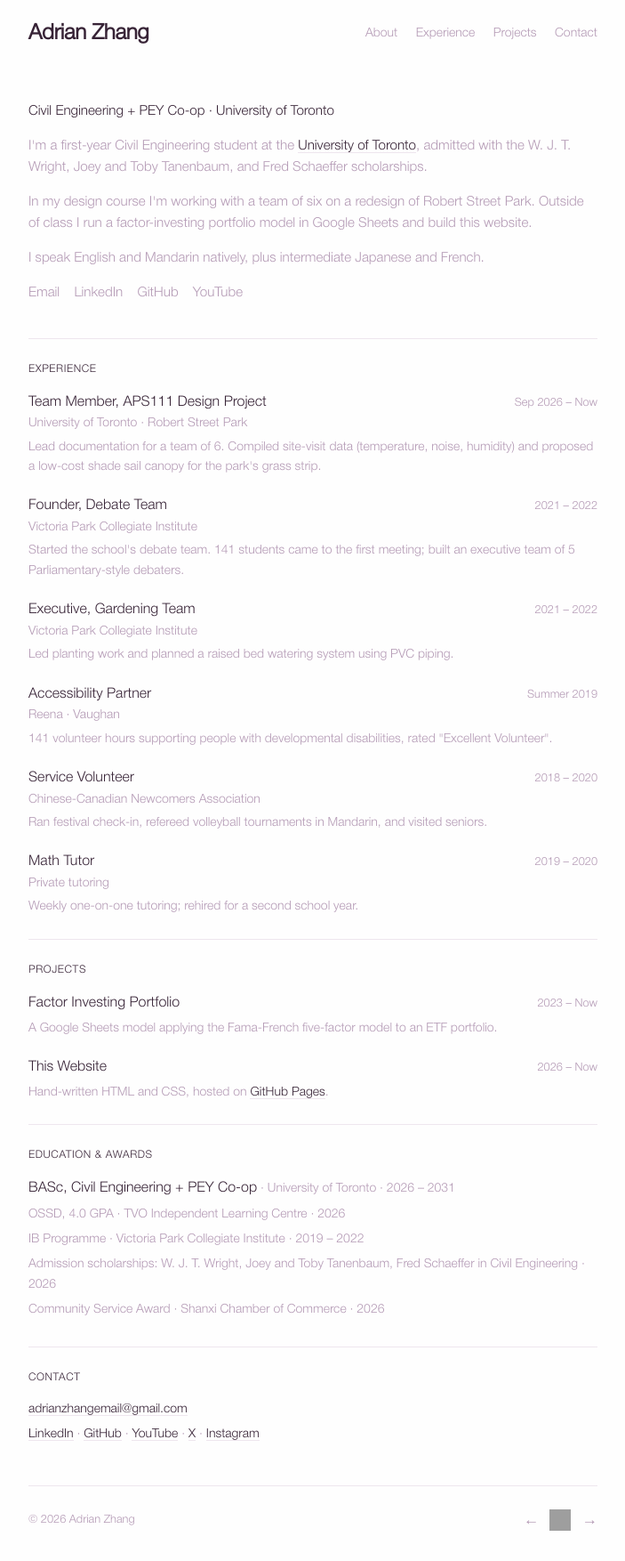
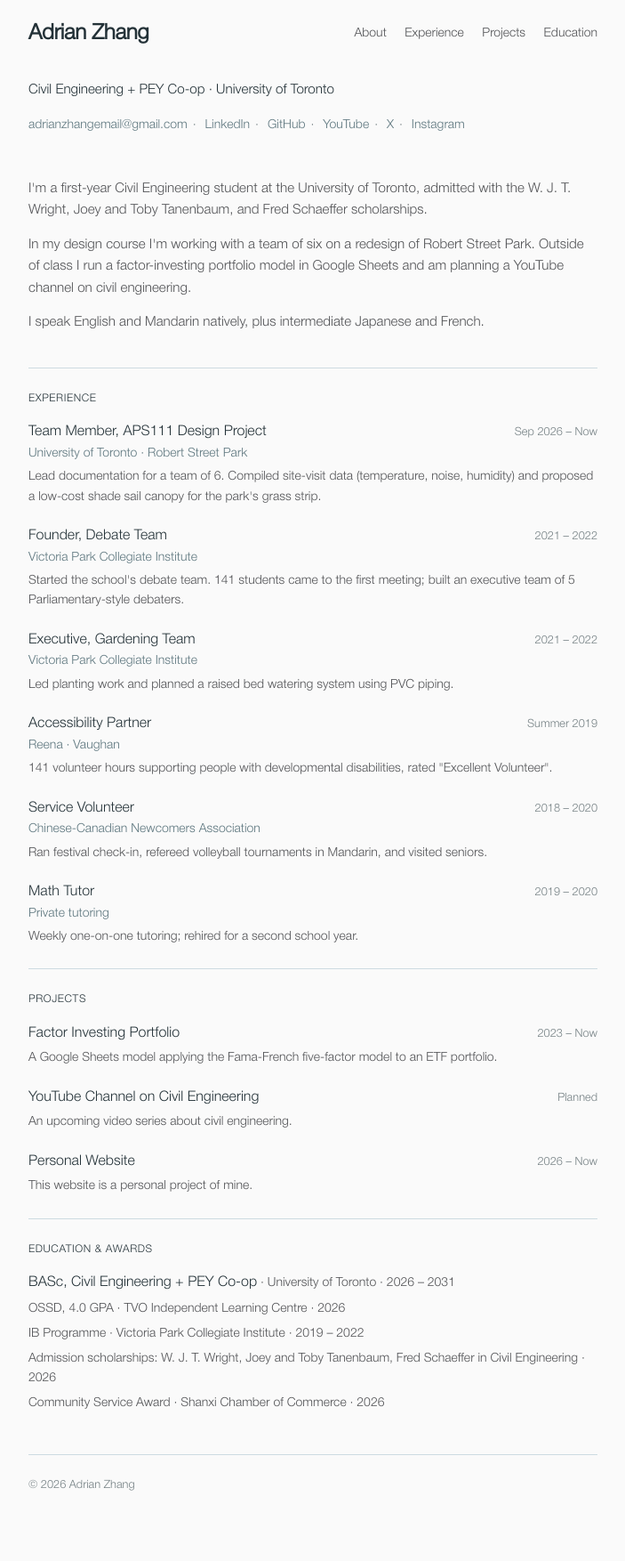
Before and after one commit to zhang-adrian/zhang-adrian.github.io, a plain HTML site: page index.html in a window 1280 px wide. Shown: the part 29-1783 px from the top of the page at 89% size, without its empty margins (288-991 px from the left). After the commit the page ends 1741 px from the top, so only its background shows below. Drawn offline with Linux system fonts and the light colour scheme; grey boxes are pictures that could not be loaded.

Commit message:
Neutral slate palette, links under name, drop webring, add YouTube project
Co-Authored-By: Claude Opus 5.5 <noreply@anthropic.com>
Claude-Session: https://claude.ai/code/session_01T2BzKv1HGKvkq6Q6E5QYXh

```diff
--- a/index.html
+++ b/index.html
@@ -8,10 +8,12 @@
     <style>
         /* CHANGE YOUR COLORS HERE */
         :root {
-            --bg-color: #fefefe;
-            --text-main: #b49ab5;
-            --title-color: #372336;
-            --rule: #eee6ee;
+            --bg-color: #fafafa;
+            --text-main: #515255;
+            --muted: #758084;
+            --title-color: #233137;
+            --accent: #5d767e;
+            --rule: #cddbe1;
         }
 
         @font-face {
@@ -56,15 +58,16 @@
 
         a { color: var(--title-color); text-decoration: none; border-bottom: 1px solid var(--rule); }
         a:hover { border-bottom-color: var(--title-color); }
-        nav a, .links a, .webring a { border-bottom: none; }
+        nav a, .links a { border-bottom: none; }
 
         .tagline { color: var(--title-color); font-size: 0.95rem; margin-bottom: 1rem; }
 
         .intro p { margin-bottom: 0.9rem; font-size: 0.95rem; }
 
-        .links { font-size: 0.875rem; }
-        .links a { color: var(--text-main); margin-right: 12px; }
+        .links { font-size: 0.875rem; color: var(--muted); margin-bottom: 1.5rem; }
+        .links a { color: var(--accent); }
         .links a:hover { color: var(--title-color); }
+        .links .sep { margin: 0 6px; }
 
         section { padding: 1.5rem 0; border-top: 1px solid var(--rule); }
         section:first-of-type { border-top: none; }
@@ -84,8 +87,8 @@
         .row { display: flex; justify-content: space-between; gap: 1rem; align-items: baseline; }
 
         .item-title { font-weight: 500; color: var(--title-color); font-size: 1rem; }
-        .item-org { font-size: 0.875rem; }
-        .date { font-size: 0.8rem; white-space: nowrap; }
+        .item-org { font-size: 0.875rem; color: var(--accent); }
+        .date { font-size: 0.8rem; white-space: nowrap; color: var(--muted); }
         .item-desc { font-size: 0.875rem; margin-top: 0.25rem; }
 
         .plain { list-style: none; font-size: 0.875rem; }
@@ -96,15 +99,10 @@
             margin-top: 1rem;
             padding-top: 1.5rem;
             display: flex;
-            justify-content: space-between;
-            align-items: center;
             font-size: 0.8rem;
+            color: var(--muted);
         }
 
-        .webring { display: flex; align-items: center; gap: 12px; }
-        .webring a { color: var(--text-main); font-size: 1.1rem; }
-        .webring a:hover { color: var(--title-color); }
-        .webring img { width: 24px; height: 24px; display: block; }
 
         @media (max-width: 520px) {
             .row { flex-direction: column; gap: 0; }
@@ -120,22 +118,25 @@
                 <a href="#about">About</a>
                 <a href="#experience">Experience</a>
                 <a href="#projects">Projects</a>
-                <a href="#contact">Contact</a>
+                <a href="#education">Education</a>
             </nav>
         </header>
 
+        <p class="tagline">Civil Engineering + PEY Co-op · University of Toronto</p>
+        <p class="links">
+            <a href="#" onclick="navigator.clipboard.writeText('adrianzhangemail@gmail.com'); this.textContent='Copied!'; return false;">adrianzhangemail@gmail.com</a><span class="sep">·</span>
+            <a href="http://linkedin.com/in/zhang-adrian">LinkedIn</a><span class="sep">·</span>
+            <a href="https://www.github.com/zhang-adrian/">GitHub</a><span class="sep">·</span>
+            <a href="https://www.youtube.com/@adrian_zhang">YouTube</a><span class="sep">·</span>
+            <a href="https://x.com/adrian___zhang">X</a><span class="sep">·</span>
+            <a href="https://www.instagram.com/_adrianzhang/">Instagram</a>
+        </p>
+
         <main>
             <section id="about" class="intro">
-                <p class="tagline">Civil Engineering + PEY Co-op · University of Toronto</p>
-                <p>I'm a first-year Civil Engineering student at the <a href="https://www.utoronto.ca/">University of Toronto</a>, admitted with the W.&nbsp;J.&nbsp;T. Wright, Joey and Toby Tanenbaum, and Fred Schaeffer scholarships.</p>
-                <p>In my design course I'm working with a team of six on a redesign of Robert Street Park. Outside of class I run a factor-investing portfolio model in Google Sheets and build this website.</p>
+                <p>I'm a first-year Civil Engineering student at the University of Toronto, admitted with the W.&nbsp;J.&nbsp;T. Wright, Joey and Toby Tanenbaum, and Fred Schaeffer scholarships.</p>
+                <p>In my design course I'm working with a team of six on a redesign of Robert Street Park. Outside of class I run a factor-investing portfolio model in Google Sheets and am planning a YouTube channel on civil engineering.</p>
                 <p>I speak English and Mandarin natively, plus intermediate Japanese and French.</p>
-                <p class="links">
-                    <a href="#contact">Email</a>
-                    <a href="http://linkedin.com/in/zhang-adrian">LinkedIn</a>
-                    <a href="https://www.github.com/zhang-adrian/">GitHub</a>
-                    <a href="https://www.youtube.com/@adrian_zhang">YouTube</a>
-                </p>
             </section>
 
             <section id="experience">
@@ -179,8 +180,12 @@
                     <div class="item-desc">A Google Sheets model applying the Fama-French five-factor model to an ETF portfolio.</div>
                 </div>
                 <div class="item">
-                    <div class="row"><span class="item-title">This Website</span><span class="date">2026 – Now</span></div>
-                    <div class="item-desc">Hand-written HTML and CSS, hosted on <a href="https://github.com/zhang-adrian/zhang-adrian.github.io">GitHub Pages</a>.</div>
+                    <div class="row"><span class="item-title">YouTube Channel on Civil Engineering</span><span class="date">Planned</span></div>
+                    <div class="item-desc">An upcoming video series about civil engineering.</div>
+                </div>
+                <div class="item">
+                    <div class="row"><span class="item-title">Personal Website</span><span class="date">2026 – Now</span></div>
+                    <div class="item-desc">This website is a personal project of mine.</div>
                 </div>
             </section>
 
@@ -195,28 +200,10 @@
                 </ul>
             </section>
 
-            <section id="contact">
-                <h2 class="section-title">Contact</h2>
-                <ul class="plain">
-                    <li><a href="#" onclick="navigator.clipboard.writeText('adrianzhangemail@gmail.com'); this.textContent='Copied!'; return false;">adrianzhangemail@gmail.com</a></li>
-                    <li>
-                        <a href="http://linkedin.com/in/zhang-adrian">LinkedIn</a> ·
-                        <a href="https://www.github.com/zhang-adrian/">GitHub</a> ·
-                        <a href="https://www.youtube.com/@adrian_zhang">YouTube</a> ·
-                        <a href="https://x.com/adrian___zhang">X</a> ·
-                        <a href="https://www.instagram.com/_adrianzhang/">Instagram</a>
-                    </li>
-                </ul>
-            </section>
         </main>
 
         <footer>
             <span>© 2026 Adrian Zhang</span>
-            <div class="webring">
-                <a href="https://webring.skule.ca/#https://zhang-adrian.github.io?nav=prev" aria-label="Previous site">←</a>
-                <a href="https://webring.skule.ca/#https://zhang-adrian.github.io" target="_blank" rel="noopener"><img src="https://webring.skule.ca/img/icon.svg" alt="SKULE WebRing"></a>
-                <a href="https://webring.skule.ca/#https://zhang-adrian.github.io?nav=next" aria-label="Next site">→</a>
-            </div>
         </footer>
     </div>
 </body>
```
